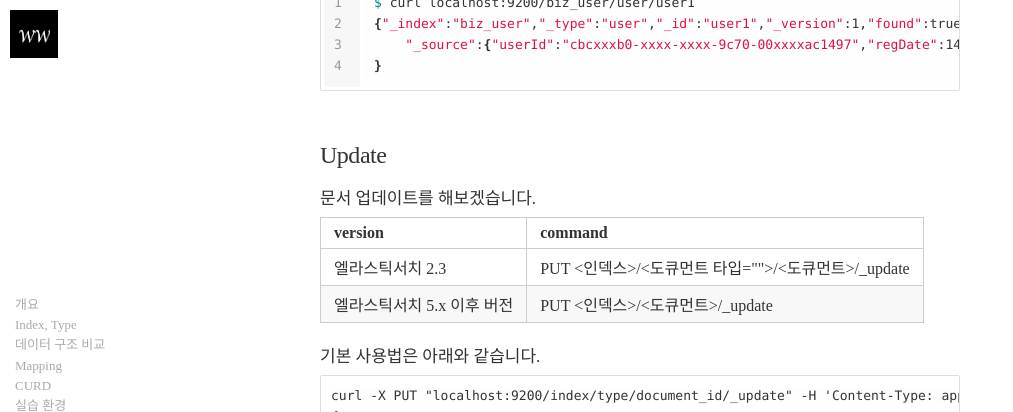
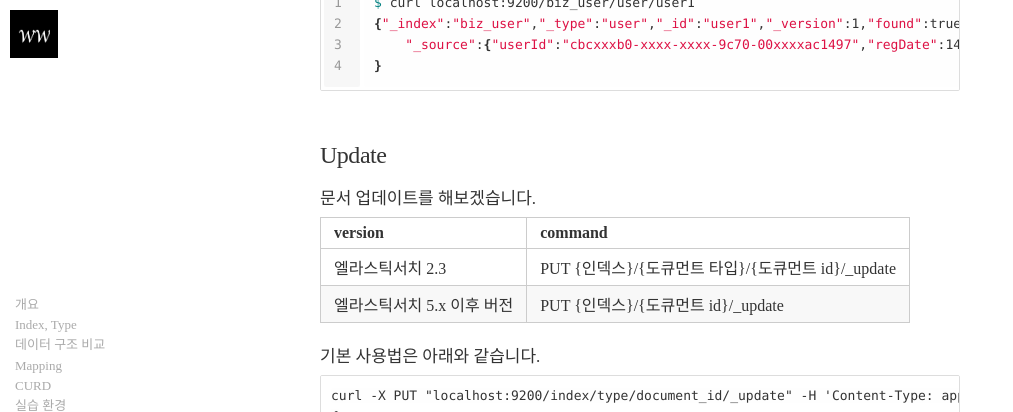
Before and after one commit to didalgus/didalgus.github.io, a Jekyll site: the page built from _posts/2023-12-07-ElasticSearch2.markdown, in a window 1280 px wide and 900 px high, scrolled down 6555 px. Shown: the top 412 px of the window, without its empty margins (0-1013 px from the left). Built offline with Jekyll 4.4.1, drawn with Linux system fonts in a browser that asks for light colours; nearby versions of some CDN libraries; emoji names are drawn with the system emoji font; some web fonts are replaced; the table of contents is made by our own code; part of the change alters nothing that is shown.

```diff
--- a/_posts/2023-12-07-ElasticSearch2.markdown
+++ b/_posts/2023-12-07-ElasticSearch2.markdown
@@ -276,8 +276,8 @@ $ curl localhost:9200/biz_user/user/user1
 {:.table.table-key-value-60}
 | version  | command  |
 |---|---|
-| 엘라스틱서치 2.3   | PUT <인덱스>/<도큐먼트 타입>/<도큐먼트 id>/_update |
-| 엘라스틱서치 5.x 이후 버전  | PUT <인덱스>/<도큐먼트 id>/_update  |
+| 엘라스틱서치 2.3   | PUT {인덱스}/{도큐먼트 타입}/{도큐먼트 id}/_update |
+| 엘라스틱서치 5.x 이후 버전  | PUT {인덱스}/{도큐먼트 id}/_update  |
 
 
 
```
